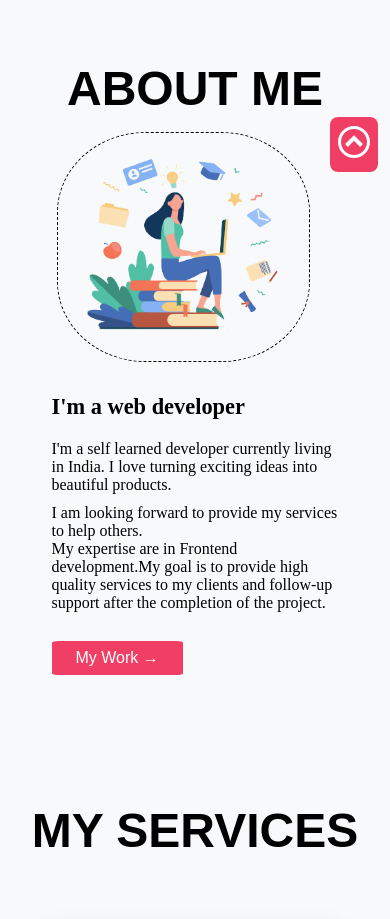
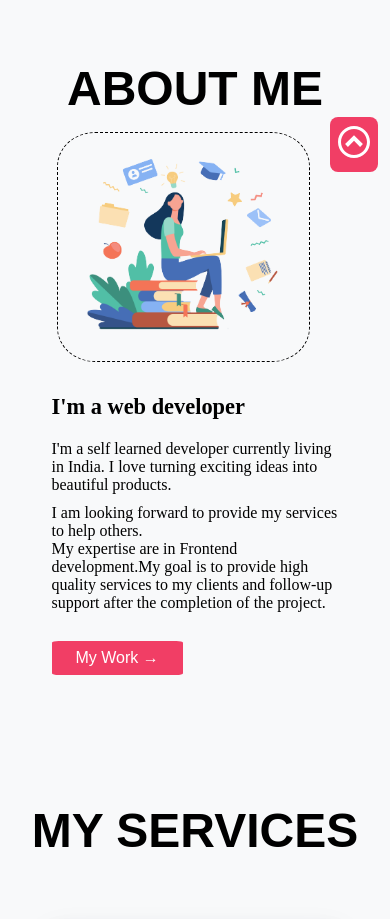
Before and after one commit to Vaishali785/vaishali_portfolio, a website: page index.html in a window 390 px wide. Shown: the part 800-1719 px from the top of the page. Drawn offline with Linux system fonts and the light colour scheme.

Commit message:
Update styles.css

```diff
--- a/styles.css
+++ b/styles.css
@@ -815,6 +815,9 @@ body[theme="dark"] {
   .portfolio{
     width: 85%;
   }
+  .about .about-vector{
+    border-radius: 15%;
+  }
 }
 
 .sticky-button{
```
